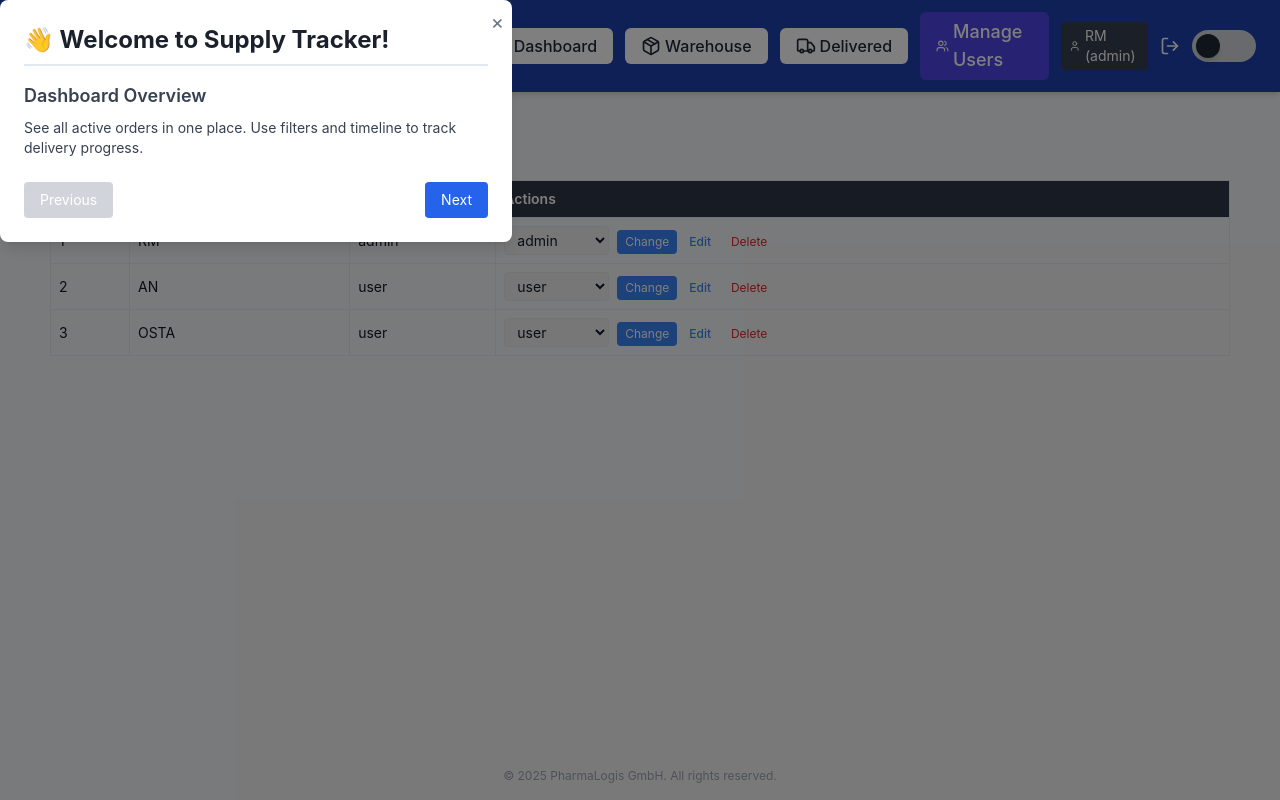
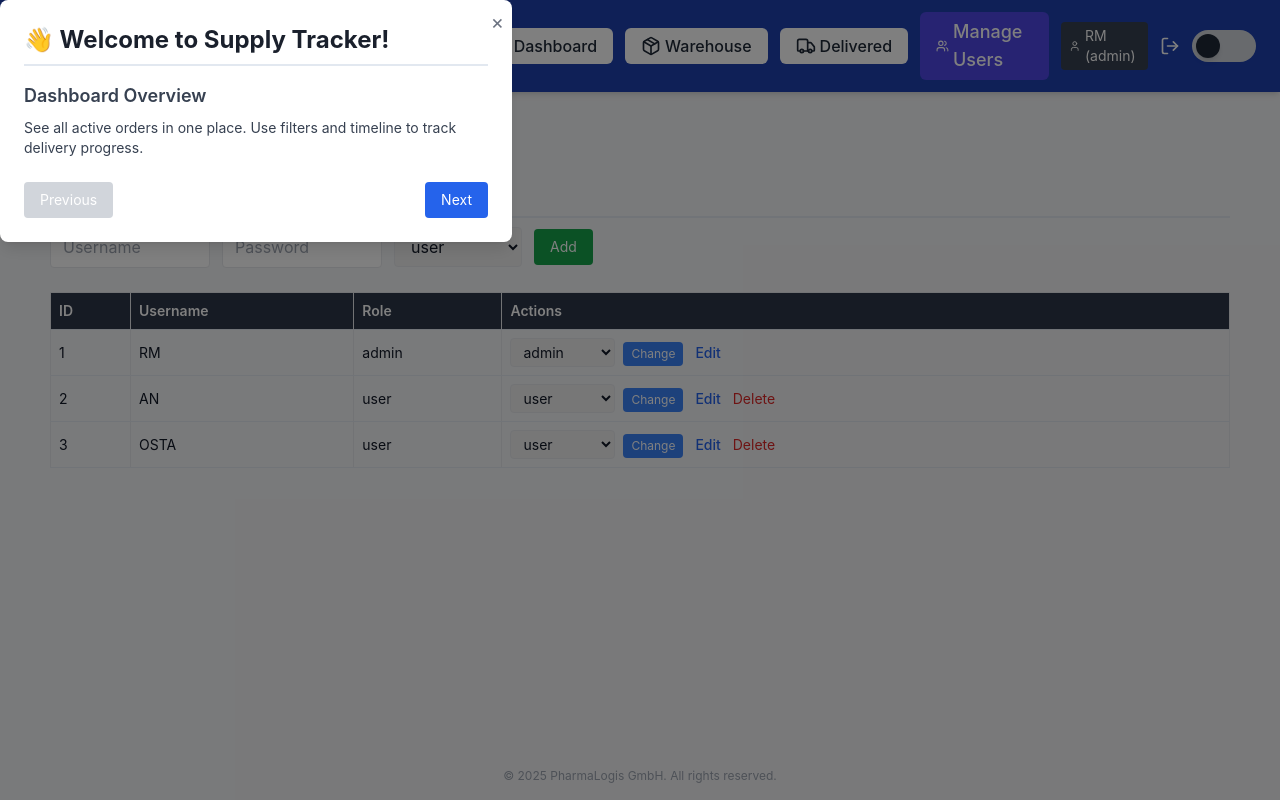
Before and after one commit to romahawk/supply_tracker, a Flask app: page /admin/user_management in a window 1280 px wide. Run offline with Flask 3, Linux system fonts and the light colour scheme; a user stored in the database is signed in; data comes from the database, SQL or seed files in the repository; some libraries are stand-ins or nearby versions.

Commit message:
✨ Add full User Management functionality for Admin
- Implemented user role change (admin, user, superuser)
- Added new user creation form with username, password, and role
- Enabled Edit and Delete buttons for each user
- Prevented self-deletion and deletion of admins
- Integrated _navbar into User Management page
- Fixed separate form submission for role change and deletion

```diff
--- a/app/routes/admin_routes.py
+++ b/app/routes/admin_routes.py
@@ -57,18 +57,47 @@ def edit_user(user_id):
 @admin_bp.route('/admin/delete-user/<int:user_id>', methods=['POST'])
 @login_required
 def delete_user(user_id):
+    if current_user.id == user_id:
+        flash("You can't delete your own account.", "danger")
+        return redirect(url_for('admin.user_management'))
+
+    user = User.query.get_or_404(user_id)
+
+    if user.role == 'admin':
+        flash("Admin users cannot be deleted.", "danger")
+        return redirect(url_for('admin.user_management'))
+
+    print(f"[DEBUG] Deleting user: {user.username} (ID: {user.id})")
+    db.session.delete(user)
+    db.session.commit()
+    print("[DEBUG] Commit completed")
+
+    flash(f"User {user.username} deleted.", "success")
+    return redirect(url_for('admin.user_management'))
+
+
+@admin_bp.route('/admin/add_user', methods=['POST'])
+@login_required
+def add_user():
     if current_user.role != 'admin':
         flash("Access denied: Admins only.", "danger")
         return redirect(url_for('admin.user_management'))
 
-    user = User.query.get_or_404(user_id)
+    username = request.form.get('username')
+    password = request.form.get('password')
+    role = request.form.get('role')
 
-    # Prevent self-delete or admin-delete
-    if user.id == current_user.id or user.role == 'admin':
-        flash("You cannot delete this user.", "warning")
+    if not username or not password:
+        flash("Username and password are required.", "warning")
         return redirect(url_for('admin.user_management'))
 
-    db.session.delete(user)
+    if User.query.filter_by(username=username).first():
+        flash("Username already exists.", "warning")
+        return redirect(url_for('admin.user_management'))
+
+    new_user = User(username=username, role=role)
+    new_user.set_password(password)
+    db.session.add(new_user)
     db.session.commit()
-    flash(f"User {user.username} deleted.", "success")
+    flash("New user added successfully.", "success")
     return redirect(url_for('admin.user_management'))
--- a/app/templates/admin_users.html
+++ b/app/templates/admin_users.html
@@ -3,6 +3,17 @@
 
 {% block body %}
 <h1 class="text-2xl font-bold mb-4">👥 User Management</h1>
+<h2 class="text-lg font-semibold mt-4 mb-2">➕ Add New User</h2>
+<form method="POST" action="{{ url_for('admin.add_user') }}" class="flex flex-wrap items-center gap-3 mb-6">
+  <input type="text" name="username" placeholder="Username" required class="border px-3 py-2 rounded w-40">
+  <input type="password" name="password" placeholder="Password" required class="border px-3 py-2 rounded w-40">
+  <select name="role" class="border px-3 py-2 rounded w-32">
+    <option value="user">user</option>
+    <option value="admin">admin</option>
+    <option value="superuser">superuser</option>
+  </select>
+  <button type="submit" class="bg-green-600 text-white px-4 py-2 rounded text-sm">Add</button>
+</form>
 
 <table class="table-auto w-full text-sm border">
   <thead class="bg-gray-200">
@@ -20,23 +31,28 @@
       <td class="p-2 border">{{ user.username }}</td>
       <td class="p-2 border">{{ user.role }}</td>
       <td class="p-2 border">
-        <form method="POST" action="{{ url_for('admin.change_role', user_id=user.id) }}" class="inline">
+        <!-- Change Role Form -->
+        <form method="POST" action="{{ url_for('admin.change_role', user_id=user.id) }}" class="inline-block">
           <select name="new_role" class="text-sm px-2 py-1 border rounded">
             <option value="user" {% if user.role=='user' %}selected{% endif %}>user</option>
             <option value="admin" {% if user.role=='admin' %}selected{% endif %}>admin</option>
             <option value="superuser" {% if user.role=='superuser' %}selected{% endif %}>superuser</option>
           </select>
           <button type="submit" class="bg-blue-500 text-white px-2 py-1 rounded text-xs ml-1">Change</button>
-          <a href="{{ url_for('admin.edit_user', user_id=user.id) }}" class="text-blue-500 text-xs px-2">Edit</a>
-          <form method="POST" action="{{ url_for('admin.delete_user', user_id=user.id) }}" class="inline">
-            <button type="submit" class="text-red-600 text-xs px-2" {% if user.role=='admin' or user.id==current_user.id
-              %}disabled class="opacity-50 cursor-not-allowed" {% endif %}
-              onclick="return confirm('Delete user {{ user.username }}?')">
-              Delete
-            </button>
-          </form>
+        </form>
 
+        <!-- Edit Button -->
+        <a href="{{ url_for('admin.edit_user', user_id=user.id) }}" class="text-blue-600 text-sm ml-2">Edit</a>
+
+        <!-- Delete Form (separate!) -->
+        {% if current_user.id != user.id and user.role != 'admin' %}
+        <form method="POST" action="{{ url_for('admin.delete_user', user_id=user.id) }}" style="display:inline;"
+          onsubmit="return confirm('Are you sure you want to delete this user?');">
+          <button type="submit" class="text-red-600 text-sm ml-2">Delete</button>
         </form>
+        {% endif %}
+      </td>
+      </form>
       </td>
     </tr>
     {% endfor %}
```
Also changed, not shown: app/models.py (+9 -2 lines), migrations/versions/f9539c6ba75c_add_password_hash_to_user_model.py (added, +44 -0 lines), instance/supply_tracker.db.
